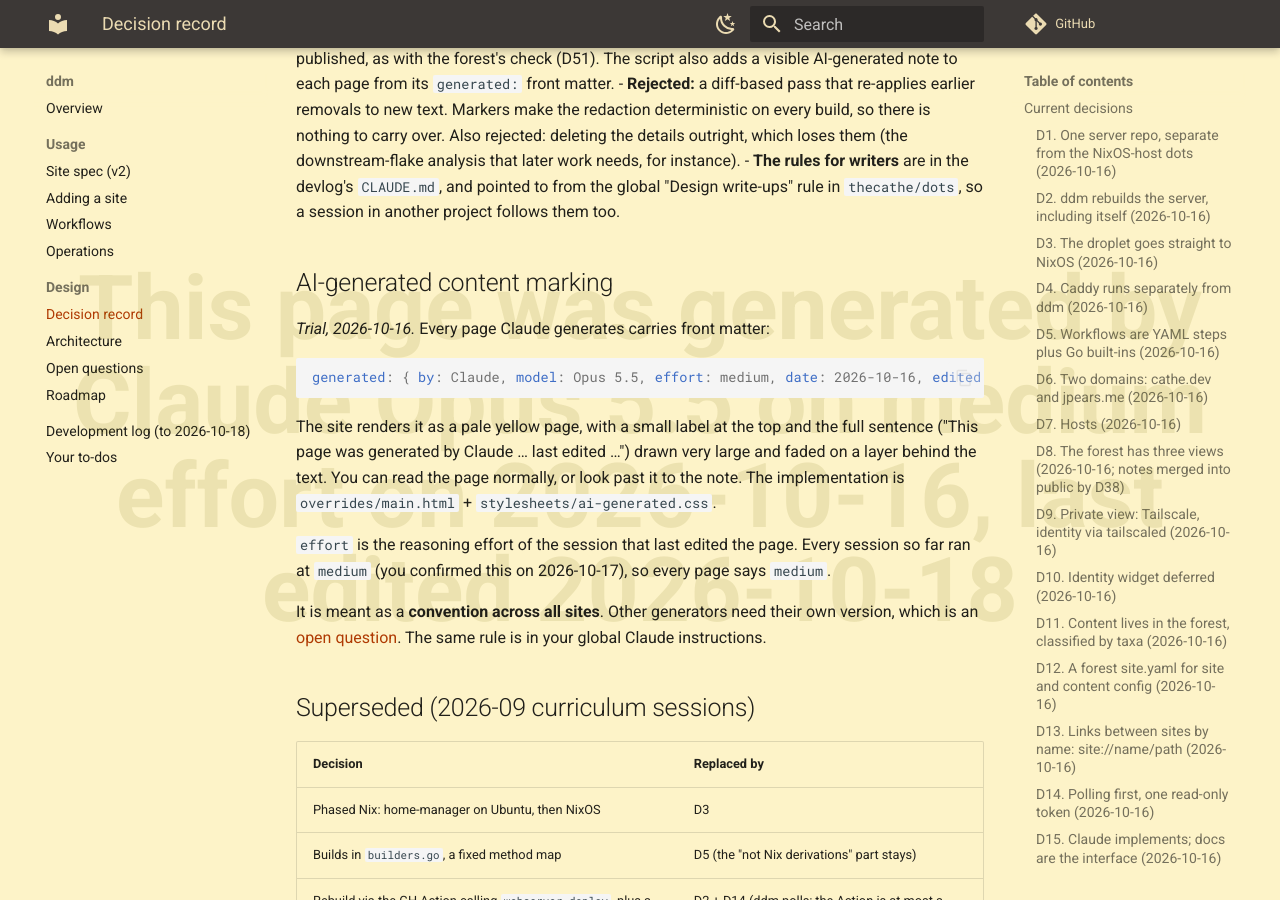
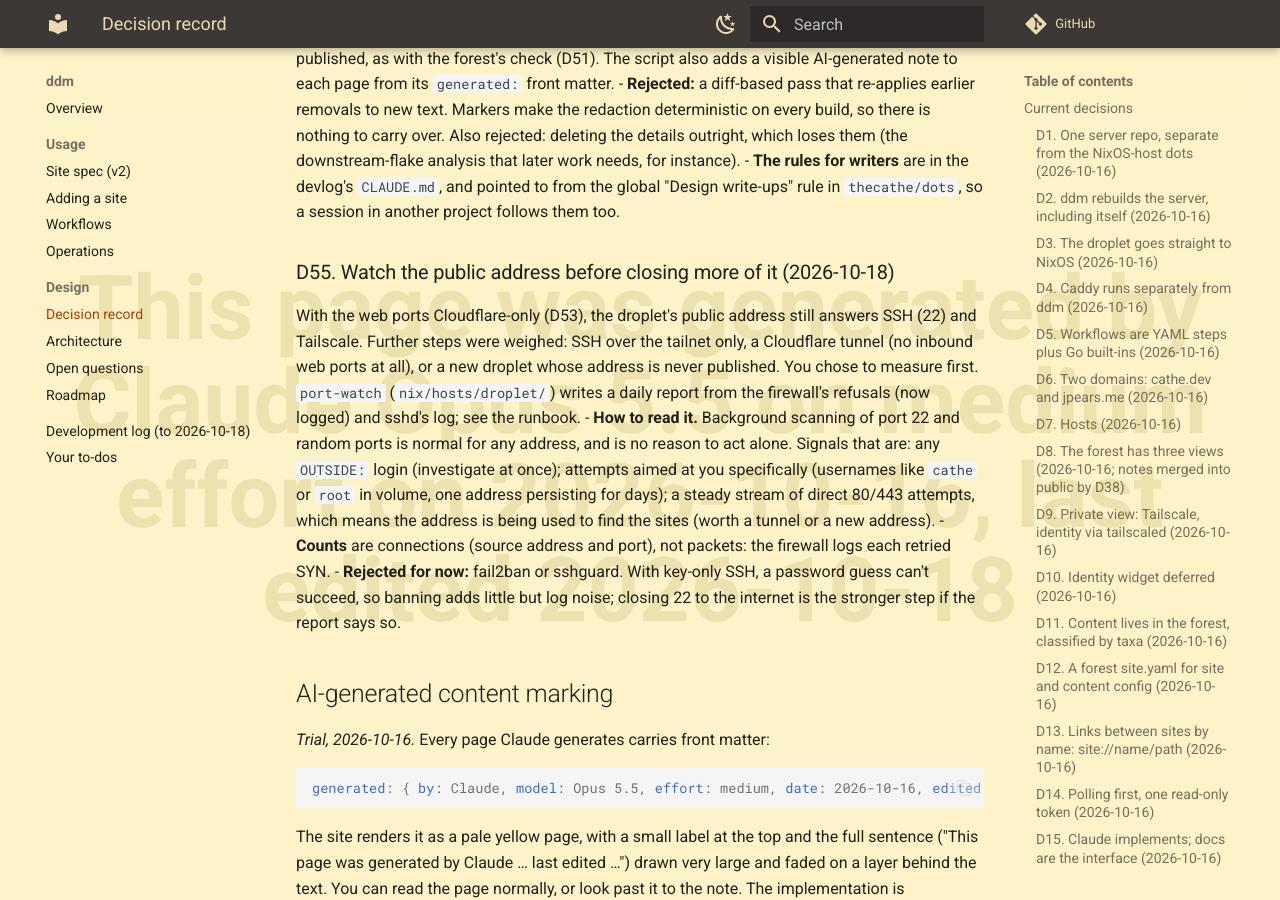
Before and after one commit to thecathe/webserver, an MkDocs documentation site: the page built from docs/design/record.md, in a window 1280 px wide and 900 px high, scrolled down 15945 px. Built offline with MkDocs 1.6.1 and Material for MkDocs 9.7.7, drawn with Linux system fonts in a browser that asks for light colours; comment, search, counter and statistics services are not loaded.

Commit message:
docs: port-watch in the runbook, D55, and a to-do to read it
Co-Authored-By: Claude Opus 5.5 <noreply@anthropic.com>

```diff
--- a/docs/design/record.md
+++ b/docs/design/record.md
@@ -535,6 +535,19 @@ work login), set in a file rather than by deleting them, and the same rule for a
 - **The rules for writers** are in the devlog's `CLAUDE.md`, and pointed to from the global "Design write-ups"
   rule in `thecathe/dots`, so a session in another project follows them too.
 
+### D55. Watch the public address before closing more of it (2026-10-18)
+With the web ports Cloudflare-only (D53), the droplet's public address still answers SSH (22) and Tailscale.
+Further steps were weighed: SSH over the tailnet only, a Cloudflare tunnel (no inbound web ports at all), or a new
+droplet whose address is never published. You chose to measure first. `port-watch` (`nix/hosts/droplet/`) writes
+a daily report from the firewall's refusals (now logged) and sshd's log; see the runbook.
+- **How to read it.** Background scanning of port 22 and random ports is normal for any address, and is no reason
+  to act alone. Signals that are: any `OUTSIDE:` login (investigate at once); attempts aimed at you specifically
+  (usernames like `cathe` or `root` in volume, one address persisting for days); a steady stream of direct 80/443
+  attempts, which means the address is being used to find the sites (worth a tunnel or a new address).
+- **Counts** are connections (source address and port), not packets: the firewall logs each retried SYN.
+- **Rejected for now:** fail2ban or sshguard. With key-only SSH, a password guess can't succeed, so banning adds
+  little but log noise; closing 22 to the internet is the stronger step if the report says so.
+
 ## AI-generated content marking
 
 *Trial, 2026-10-16.* Every page Claude generates carries front matter:
```
Also changed, not shown: docs/tasks.md (+3 -0 lines), docs/usage/operations.md (+15 -0 lines).
